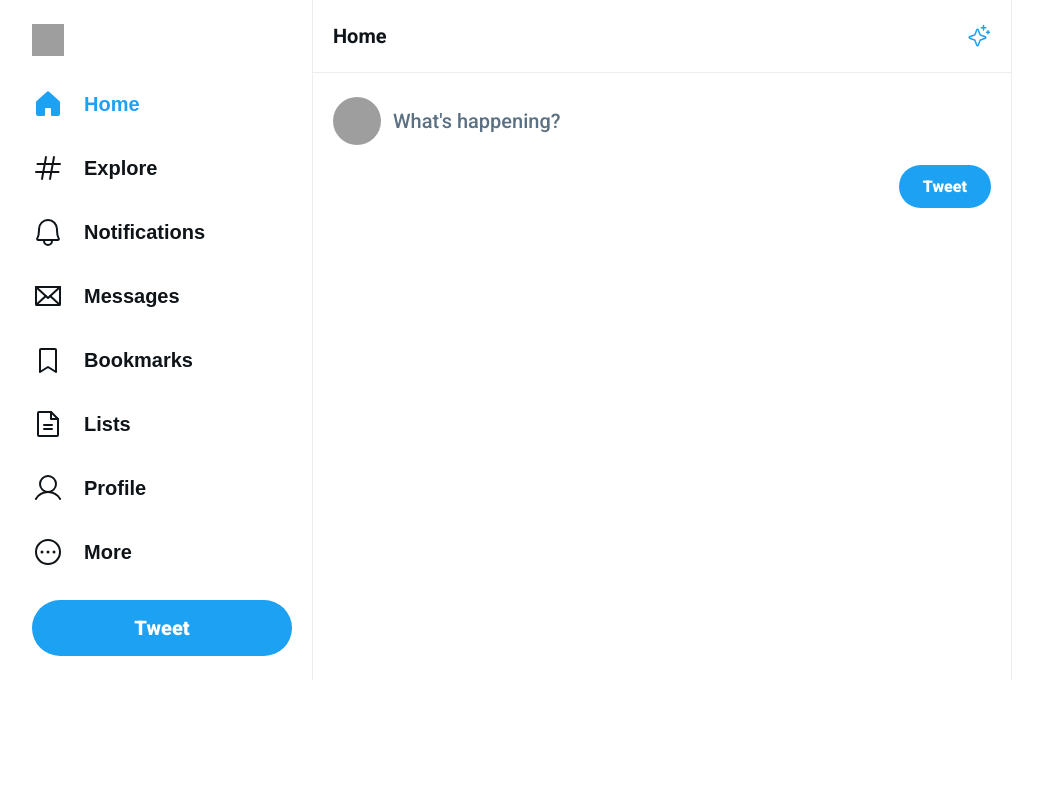
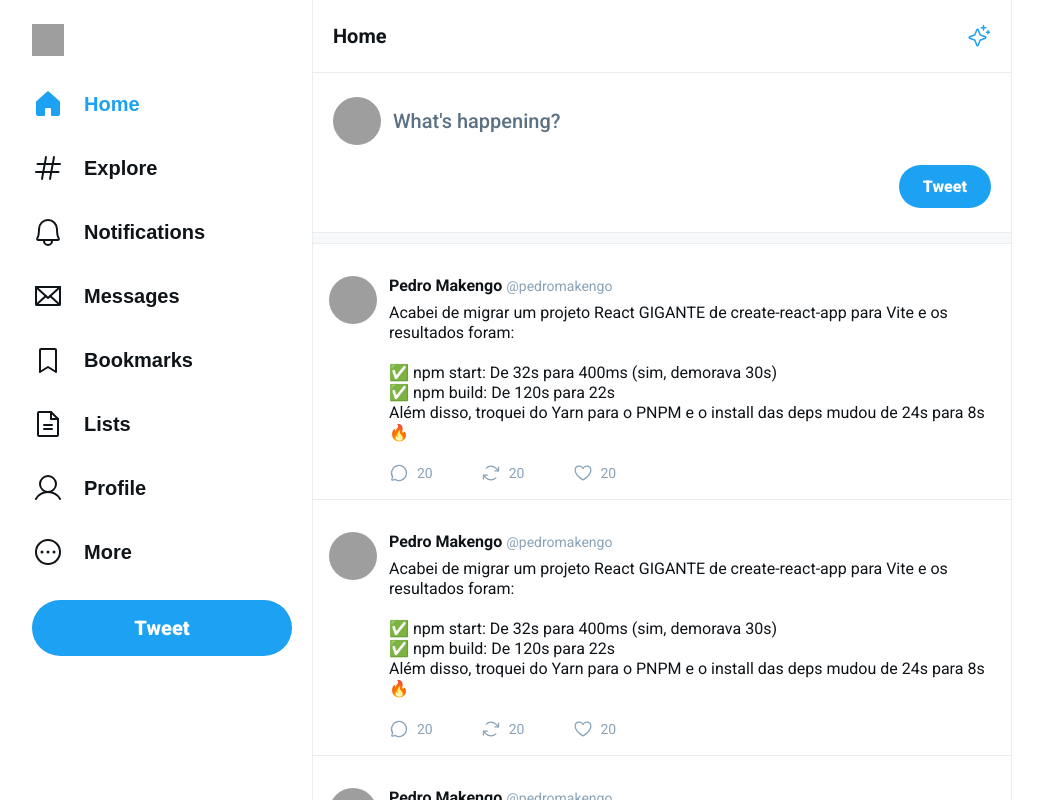
Before and after one commit to PedroMakengo/ui-twitter, a React (Vite) app: page / in a window 1280 px wide. Shown: the top 800 px of the page, without its empty margins (128-1171 px from the left). Built offline with nearby package versions, Linux system fonts and the light colour scheme; grey boxes are pictures that could not be loaded.

Commit message:
Trabalhando na parte final do projeto

```diff
--- /dev/null
+++ b/src/components/Tweet/index.tsx
@@ -0,0 +1,42 @@
+import { ArrowsClockwise, ChatCircle, Heart } from 'phosphor-react';
+import './styles.css';
+
+export function Tweet() {
+  return (
+    <a href="#" className="tweet">
+      <img src="https://github.com/pedromakengo.png" alt="Pedro Makengo" />
+      <div className="tweet-content">
+        <div className="tweet-content-header">
+          <strong>Pedro Makengo</strong>
+          <span>@pedromakengo</span>
+        </div>
+
+        <p>
+          Acabei de migrar um projeto React GIGANTE de create-react-app para
+          Vite e os resultados foram: <br />
+          <br />
+          ✅ npm start: De 32s para 400ms (sim, demorava 30s) <br />
+          ✅ npm build: De 120s para 22s
+          <br />
+          Além disso, troquei do Yarn para o PNPM e o install das deps mudou de
+          24s para 8s 🔥
+        </p>
+
+        <div className="tweet-content-footer">
+          <button type="button">
+            <ChatCircle />
+            20
+          </button>
+          <button type="button">
+            <ArrowsClockwise />
+            20
+          </button>
+          <button type="button">
+            <Heart />
+            20
+          </button>
+        </div>
+      </div>
+    </a>
+  );
+}
--- /dev/null
+++ b/src/components/Tweet/styles.css
@@ -0,0 +1,66 @@
+.tweet {
+  padding: 1rem;
+
+  display: grid;
+  grid-template-columns: 3rem 1fr;
+  margin-top: 1rem;
+
+  gap: 0.75rem;
+
+  border-bottom: 1px solid #ebeef0;
+  text-decoration: none;
+}
+
+.tweet img {
+  width: 3rem;
+  height: 3rem;
+
+  border-radius: 9999px;
+}
+
+.tweet .tweet-content {
+  display: flex;
+  flex-direction: column;
+
+  gap: 0.5rem;
+}
+
+.tweet .tweet-content .tweet-content-header {
+  display: flex;
+  align-items: center;
+  gap: 0.25rem;
+}
+
+.tweet .tweet-content .tweet-content-header span {
+  font-size: 0.875rem;
+  color: #89a2b8;
+}
+
+.tweet .tweet-content p {
+  line-height: 1.25;
+}
+
+.tweet .tweet-content .tweet-content-footer {
+  display: flex;
+  align-items: center;
+  gap: 3rem;
+
+  margin-top: 0.75rem;
+}
+
+.tweet .tweet-content .tweet-content-footer button {
+  display: flex;
+  align-items: center;
+  gap: 0.5rem;
+
+  background: transparent;
+  border: 0;
+
+  font-size: 0.875rem;
+  color: #89a2b8;
+}
+
+.tweet .tweet-content .tweet-content-footer button svg {
+  width: 1.25rem;
+  height: 1.25rem;
+}
--- a/src/global.css
+++ b/src/global.css
@@ -179,3 +179,10 @@
 .new-tweet-form button[type='submit']:hover {
   filter: brightness(0.9);
 }
+
+.separator {
+  background: #f7f9fa;
+  border-top: 1px solid #ebeef0;
+  border-bottom: 1px solid #ebeef0;
+  height: 0.75rem;
+}
--- a/src/main.tsx
+++ b/src/main.tsx
@@ -16,6 +16,7 @@
 import logoTwitter from './assets/logo-twitter.svg';
 
 import './global.css';
+import { Tweet } from './components/Tweet';
 
 ReactDOM.createRoot(document.getElementById('root') as HTMLElement).render(
   <React.StrictMode>
@@ -80,6 +81,12 @@
           </form>
 
           <div className="separator" />
+
+          <Tweet />
+          <Tweet />
+          <Tweet />
+          <Tweet />
+          <Tweet />
         </main>
       </div>
     </div>
```
Also changed, not shown: src/components/Tweet.tsx (deleted, +0 -19 lines).
